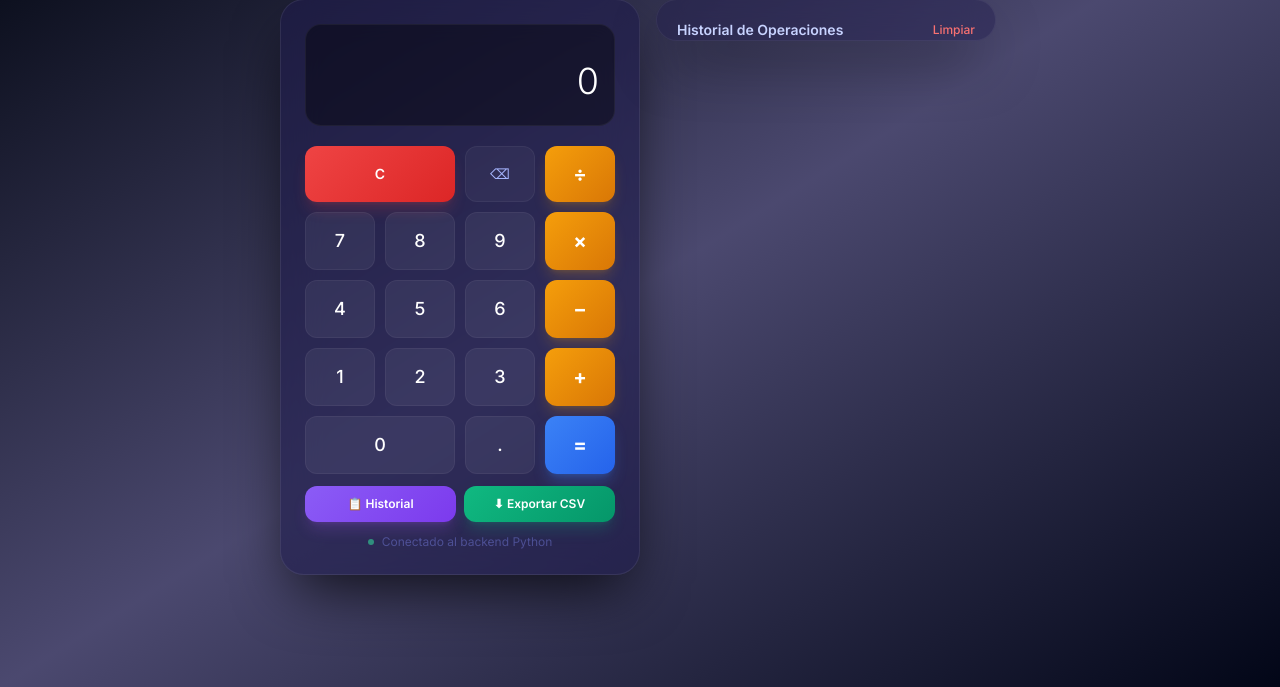
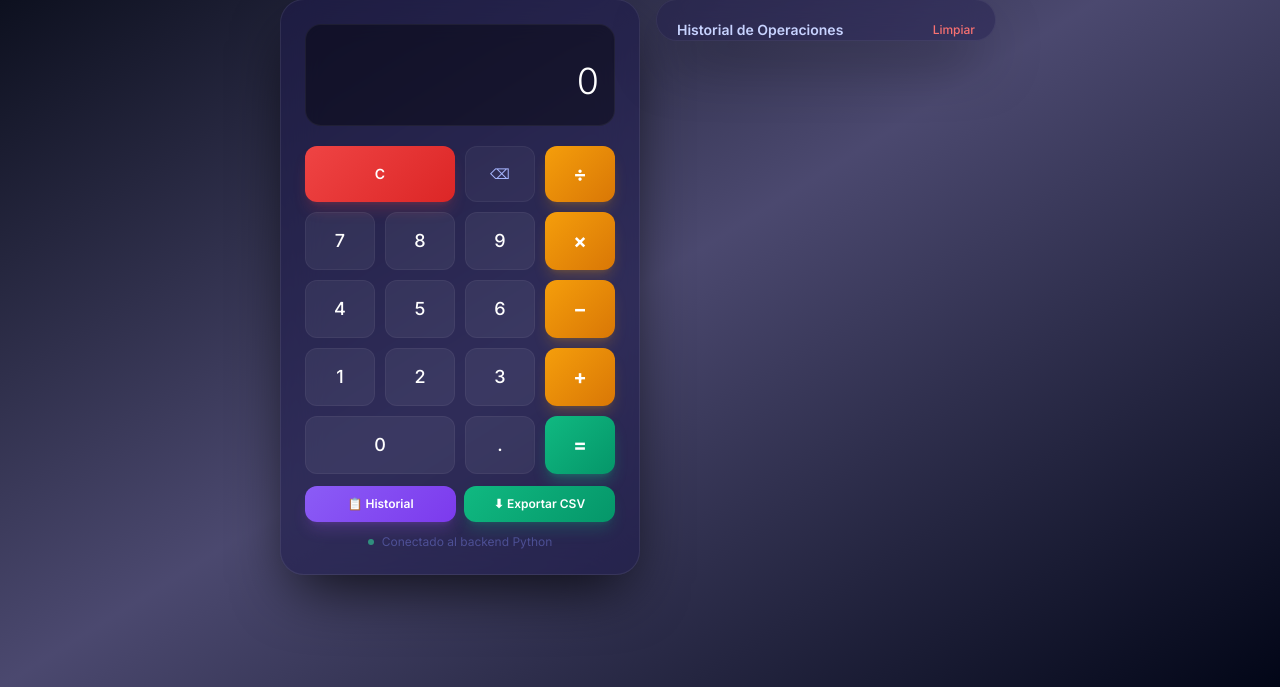
Before and after one commit to Josegomezxc/S15-COMPONENTE-PR-CTICO_2_Gestion, a Django app: template calculator_app/templates/calculator_app/index.html in a window 1280 px wide. Shown: the part 113-800 px from the top of the page. Run offline with Django 4.2, Linux system fonts and the light colour scheme; the template is opened without the code that fills it, so the values that code supplies are empty; some libraries are stand-ins or nearby versions.

Commit message:
style: cambiar color del botón = a verde

```diff
--- a/calculator_app/templates/calculator_app/index.html
+++ b/calculator_app/templates/calculator_app/index.html
@@ -85,6 +85,13 @@
             background: linear-gradient(135deg, #10b981, #059669);
         }
         .btn-export:hover {
+            background: linear-gradient(135deg, #34d399, #10b981);
+        }
+
+        .btn-eq-new {
+            background: linear-gradient(135deg, #10b981, #059669);
+        }
+        .btn-eq-new:hover {
             background: linear-gradient(135deg, #34d399, #10b981);
         }
 
@@ -194,7 +201,7 @@
                 <!-- Fila 5 -->
                 <button class="btn btn-num rounded-xl py-3.5 text-lg font-medium text-white col-span-2" data-action="num" data-value="0">0</button>
                 <button class="btn btn-num rounded-xl py-3.5 text-lg font-medium text-white" data-action="num" data-value=".">.</button>
-                <button class="btn btn-eq rounded-xl py-3.5 text-xl font-bold text-white shadow-lg shadow-blue-500/30 pulse-eq" data-action="equals">=</button>
+                <button class="btn btn-eq-new rounded-xl py-3.5 text-xl font-bold text-white shadow-lg shadow-emerald-500/30 pulse-eq" data-action="equals">=</button>
 
             </div>
 
```
